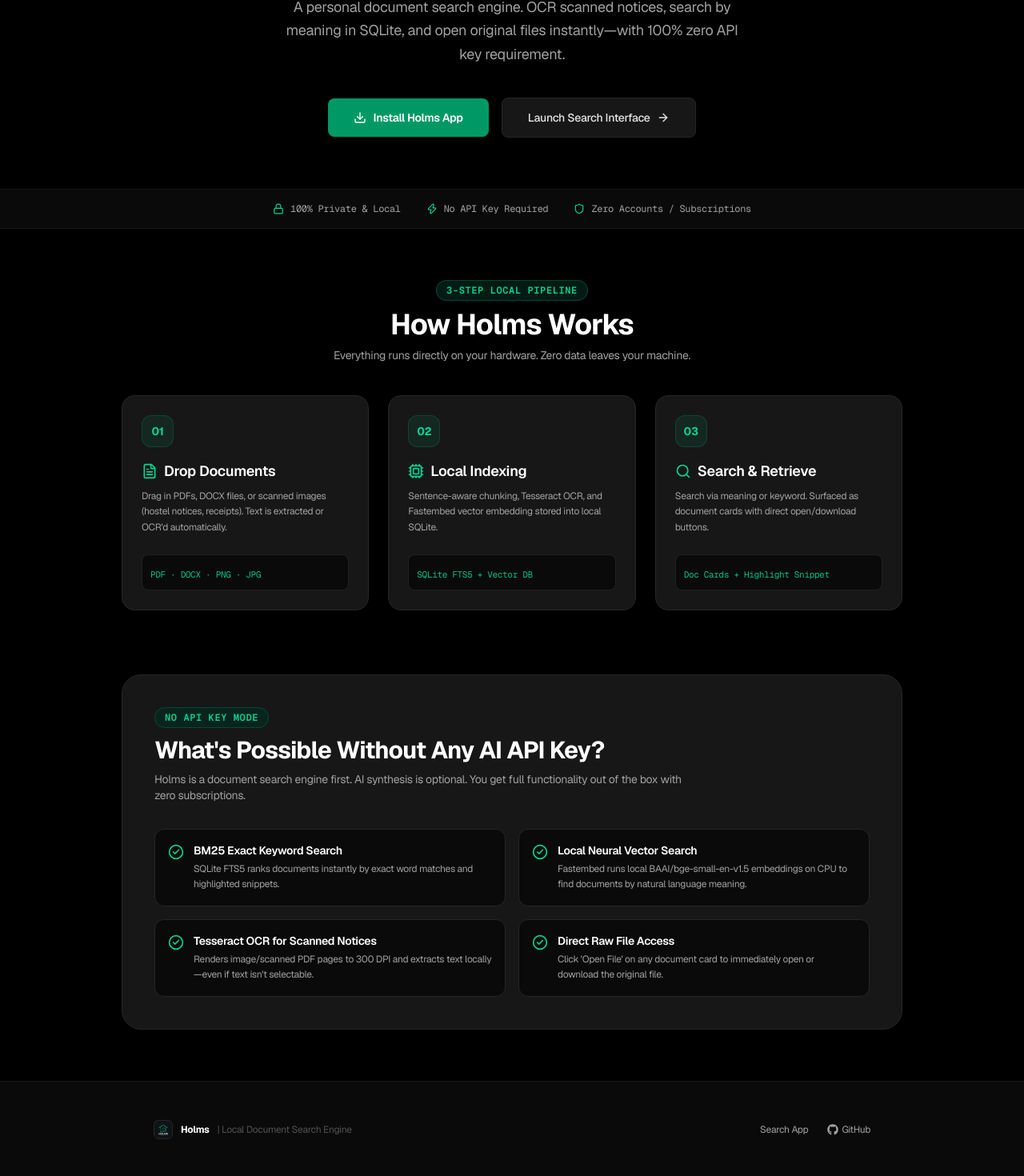
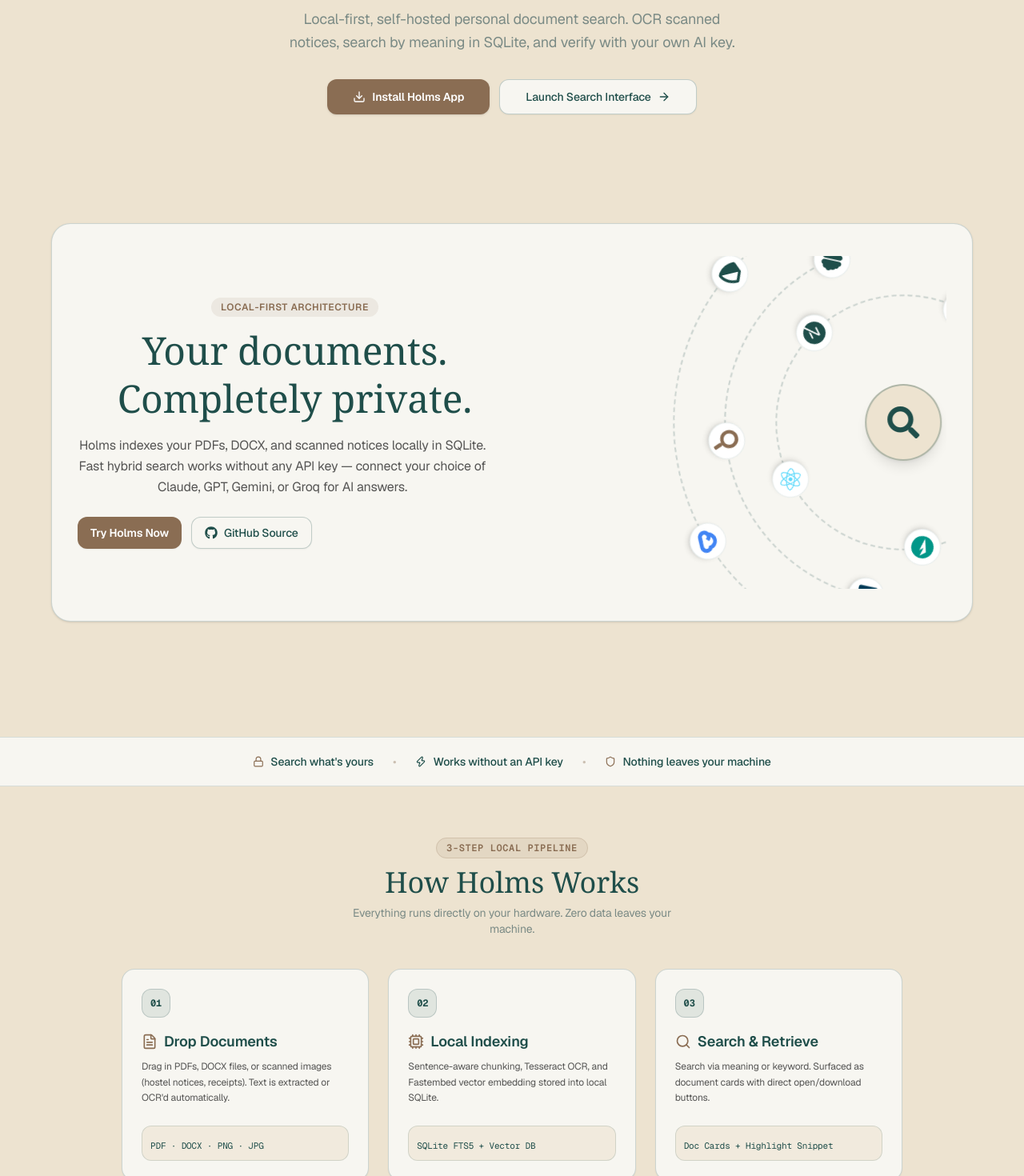
Before and after one commit to Ameya79/Holms, a Next.js app in the folder frontend/: page / in a window 1280 px wide. Shown: the part 392-1862 px from the top of the page at 80% size. Built offline with nearby package versions, Linux system fonts and the light colour scheme.

Commit message:
Restore warm sandish beach theme, update to user-provided palm tree island logo, keep unified navbar & clean infographics

```diff
--- a/frontend/app/app/page.tsx
+++ b/frontend/app/app/page.tsx
@@ -53,7 +53,7 @@
   const hasSearched = query.length > 0 || documents.length > 0;
 
   return (
-    <div className="flex flex-col h-screen overflow-hidden bg-black text-white font-sans relative select-none">
+    <div className="flex flex-col h-screen overflow-hidden bg-sand text-ink font-sans relative select-none">
       {/* Clean Unified Top Bar */}
       <TopBar
         onOpenSettings={() => setIsSettingsOpen(true)}
@@ -71,7 +71,7 @@
         {hasSearched && (
           <div className="w-full max-w-3xl flex flex-col gap-4 animate-fade-in mb-6">
             {statusMsg && (
-              <p className="text-xs text-neutral-400 font-mono mb-1">{statusMsg}</p>
+              <p className="text-xs text-muted font-mono mb-1">{statusMsg}</p>
             )}
 
             <DocumentGrid documents={documents} query={query} />
--- a/frontend/app/globals.css
+++ b/frontend/app/globals.css
@@ -1,26 +1,26 @@
 @import "tailwindcss";
 
 @theme {
-  --color-page:   #0A0A0A;
-  --color-card:   #121212;
-  --color-border: #222222;
-  --color-accent: #10B981; /* Emerald */
-  --color-ink:    #F5F5F5;
-  --color-muted:  #888888;
-  --color-match:  #064E3B; /* Dark green match background with crisp white text */
+  --color-sand:  #EDE3D0;
+  --color-foam:  #F7F6F1;
+  --color-teal:  #1F4E4A;
+  --color-drift: #8A6D53;
+  --color-ink:   #2C2C2C;
+  --color-muted: #7A8A85;
+  --color-match: #F5D87A;
 
   --font-sans: var(--font-geist-sans), "Geist", -apple-system, BlinkMacSystemFont, "Segoe UI", Roboto, sans-serif;
   --font-mono: var(--font-geist-mono), "Geist Mono", monospace;
 }
 
 html, body {
-  background-color: var(--color-page);
+  background-color: var(--color-sand);
   color: var(--color-ink);
   font-family: var(--font-sans);
-  letter-spacing: -0.02em;
+  letter-spacing: -0.01em;
 }
 
-/* Custom scrollbars */
+/* Custom scrollbar for sand theme */
 ::-webkit-scrollbar {
   width: 6px;
   height: 6px;
@@ -29,9 +29,9 @@
   background: transparent;
 }
 ::-webkit-scrollbar-thumb {
-  background: rgba(255, 255, 255, 0.15);
+  background: rgba(31, 78, 74, 0.25);
   border-radius: 999px;
 }
 ::-webkit-scrollbar-thumb:hover {
-  background: rgba(255, 255, 255, 0.3);
+  background: rgba(31, 78, 74, 0.45);
 }
--- a/frontend/app/page.tsx
+++ b/frontend/app/page.tsx
@@ -3,6 +3,7 @@
 import Link from "next/link";
 import { useEffect, useState } from "react";
 import Logo from "@/components/Logo";
+import FeatureSection from "@/components/ui/stack-feature-section";
 import Infographics from "@/components/Infographics";
 import { Button } from "@/components/ui/button";
 import { FaGithub } from "react-icons/fa";
@@ -31,12 +32,12 @@
   };
 
   return (
-    <main className="min-h-screen flex flex-col bg-black text-white font-sans selection:bg-emerald-500 selection:text-black">
-      {/* Navbar */}
-      <header className="max-w-6xl mx-auto w-full px-6 py-6 flex items-center justify-between z-20 border-b border-neutral-900">
+    <main className="min-h-screen flex flex-col bg-sand text-ink font-sans selection:bg-match selection:text-ink">
+      {/* Navigation Header */}
+      <header className="max-w-6xl mx-auto w-full px-6 py-6 flex items-center justify-between z-20 border-b border-teal/15">
         <div className="flex items-center gap-3">
-          <Logo size={32} />
-          <span className="font-sans text-xl font-bold tracking-tight text-white">
+          <Logo size={36} />
+          <span className="font-serif text-2xl text-teal tracking-wide font-normal">
             Holms
           </span>
         </div>
@@ -50,7 +51,7 @@
               <FaGithub className="mr-1.5 h-3.5 w-3.5" /> Source
             </a>
           </Button>
-          <Button variant="default" size="sm" asChild>
+          <Button variant="secondary" size="sm" asChild>
             <Link href="/app">
               Open App <ArrowRight className="ml-1.5 h-3.5 w-3.5" />
             </Link>
@@ -58,76 +59,84 @@
         </div>
       </header>
 
-      {/* Clean Hero */}
-      <section className="pt-20 pb-16 flex flex-col items-center justify-center text-center px-6 max-w-4xl mx-auto">
-        <div className="inline-flex items-center gap-2 px-3 py-1 rounded-full bg-neutral-900 border border-neutral-800 text-neutral-300 text-xs font-mono mb-6">
-          <span className="w-2 h-2 rounded-full bg-emerald-500 animate-pulse"></span>
-          Local-First · Self-Hosted · Single-Tenant
+      {/* Hero Section */}
+      <section className="relative pt-12 pb-12 flex flex-col items-center justify-center text-center px-6 overflow-hidden">
+        {/* Palm Island Logo Badge */}
+        <div className="mb-6 relative">
+          <Logo size={72} className="shadow-sm border border-teal/20 p-1 bg-foam rounded-2xl" />
         </div>
 
-        <h1 className="font-sans text-5xl sm:text-7xl font-bold tracking-tight text-white mb-6 leading-[1.05]">
+        <h1 className="font-serif text-5xl sm:text-7xl text-teal tracking-wide mb-4 max-w-3xl leading-[1.08]">
           Your documents. <br />
-          <span className="text-emerald-400">On your own machine.</span>
+          <span className="italic font-light">Your island.</span>
         </h1>
 
-        <p className="text-neutral-400 text-base sm:text-lg max-w-xl mb-10 leading-relaxed font-sans">
-          A personal document search engine. OCR scanned notices, search by meaning in SQLite, and open original files instantly—with 100% zero API key requirement.
+        <p className="text-muted text-base sm:text-lg max-w-xl mb-8 leading-relaxed">
+          Local-first, self-hosted personal document search. OCR scanned notices, search by meaning in SQLite, and verify with your own AI key.
         </p>
 
-        <div className="flex flex-col sm:flex-row items-center gap-4">
-          <Button size="lg" variant="default" onClick={handleInstall} className="px-8 py-6 text-sm font-semibold">
+        <div className="flex flex-col sm:flex-row items-center gap-3 z-20 mb-10">
+          <Button size="lg" variant="secondary" onClick={handleInstall} className="shadow-sm text-sm px-8 py-5">
             <Download className="mr-2 h-4 w-4" />
             Install Holms App
           </Button>
-          <Button size="lg" variant="outline" asChild className="px-8 py-6 text-sm">
+          <Button size="lg" variant="outline" asChild className="text-sm px-8 py-5">
             <Link href="/app">
               Launch Search Interface <ArrowRight className="ml-2 h-4 w-4" />
             </Link>
           </Button>
         </div>
+
+        {/* Feature Component (Orbit Tech Stack Feature Section in Hero) */}
+        <div className="w-full max-w-6xl">
+          <FeatureSection />
+        </div>
       </section>
 
-      {/* Feature Strip */}
-      <div className="border-y border-neutral-900 bg-neutral-950 py-4 px-6">
-        <div className="max-w-4xl mx-auto flex flex-wrap items-center justify-center gap-8 text-neutral-400 text-xs font-mono">
+      {/* Value Strip */}
+      <div className="bg-foam border-y border-teal/15 py-5 px-6">
+        <div className="max-w-4xl mx-auto flex flex-wrap items-center justify-center gap-6 text-teal font-medium text-xs sm:text-sm text-center">
           <span className="flex items-center gap-2">
-            <Lock className="h-3.5 w-3.5 text-emerald-400" />
-            100% Private & Local
+            <Lock className="h-3.5 w-3.5 text-drift" />
+            Search what's yours
           </span>
+          <span className="text-drift/40 hidden sm:inline">•</span>
           <span className="flex items-center gap-2">
-            <Zap className="h-3.5 w-3.5 text-emerald-400" />
-            No API Key Required
+            <Zap className="h-3.5 w-3.5 text-teal" />
+            Works without an API key
           </span>
+          <span className="text-drift/40 hidden sm:inline">•</span>
           <span className="flex items-center gap-2">
-            <Shield className="h-3.5 w-3.5 text-emerald-400" />
-            Zero Accounts / Subscriptions
+            <Shield className="h-3.5 w-3.5 text-drift" />
+            Nothing leaves your machine
           </span>
         </div>
       </div>
 
-      {/* Clean Infographics Component */}
+      {/* Visual Infographics Component */}
       <Infographics />
 
-      {/* Minimal Footer */}
-      <footer className="border-t border-neutral-900 bg-neutral-950 py-12 px-6 text-neutral-400 text-xs font-sans">
-        <div className="max-w-4xl mx-auto flex flex-col sm:flex-row items-center justify-between gap-4">
-          <div className="flex items-center gap-2.5">
-            <Logo size={24} />
-            <span className="font-bold text-white">Holms</span>
-            <span className="text-neutral-600">| Local Document Search Engine</span>
+      {/* Sand Section Footer */}
+      <footer className="bg-[#D9CDB5] border-t border-teal/20 py-12 px-6 text-teal">
+        <div className="max-w-xl mx-auto text-center">
+          <div className="flex justify-center mb-3">
+            <Logo size={40} />
           </div>
-
-          <div className="flex items-center gap-6">
-            <Link href="/app" className="hover:text-white transition-colors">
-              Search App
+          <h3 className="font-serif text-2xl text-teal mb-2">Holms</h3>
+          <p className="text-xs leading-relaxed text-ink/90 mb-6">
+            A single-tenant local document search engine. Indexes PDFs, DOCX files, and scanned images locally into SQLite index using fastembed and FTS5 BM25 search.
+          </p>
+          <div className="flex items-center justify-center gap-6 text-xs font-semibold">
+            <Link href="/app" className="text-teal hover:text-drift underline underline-offset-4">
+              Open Search App
             </Link>
             <a
               href="https://github.com/Ameya79/Holms.git"
               target="_blank"
               rel="noopener noreferrer"
-              className="hover:text-white transition-colors flex items-center gap-1"
+              className="text-teal hover:text-drift underline underline-offset-4 flex items-center gap-1.5"
             >
-              <FaGithub className="h-3.5 w-3.5" /> GitHub
+              <FaGithub className="h-3.5 w-3.5" /> GitHub Repository
             </a>
           </div>
         </div>
--- a/frontend/components/Infographics.tsx
+++ b/frontend/components/Infographics.tsx
@@ -1,20 +1,20 @@
 "use client";
 
-import { FileText, Cpu, Search, CheckCircle2, ShieldCheck, Zap, Lock, Database } from "lucide-react";
+import { FileText, Cpu, Search, CheckCircle2 } from "lucide-react";
 
 export default function Infographics() {
   return (
-    <div className="w-full max-w-5xl mx-auto space-y-20 my-16 px-6">
+    <div className="w-full max-w-5xl mx-auto space-y-16 my-16 px-6">
       {/* Infographic 1: How it Works (3-Step Pipeline) */}
       <div>
         <div className="text-center mb-10">
-          <span className="text-xs font-mono font-semibold uppercase tracking-wider text-emerald-400 bg-emerald-950/60 border border-emerald-800/60 px-3 py-1 rounded-full">
+          <span className="text-xs font-mono font-semibold uppercase tracking-wider text-drift bg-drift/10 border border-drift/20 px-3 py-1 rounded-full">
             3-Step Local Pipeline
           </span>
-          <h2 className="text-2xl sm:text-4xl font-bold tracking-tight text-white mt-3">
+          <h2 className="text-3xl sm:text-4xl font-serif text-teal mt-3 mb-2">
             How Holms Works
           </h2>
-          <p className="text-neutral-400 text-sm max-w-md mx-auto mt-2">
+          <p className="text-muted text-sm max-w-md mx-auto">
             Everything runs directly on your hardware. Zero data leaves your machine.
           </p>
         </div>
@@ -22,58 +22,58 @@
         {/* 3 Step Flow Diagram */}
         <div className="grid grid-cols-1 md:grid-cols-3 gap-6 relative">
           {/* Step 1 */}
-          <div className="bg-neutral-900 border border-neutral-800 rounded-2xl p-6 relative flex flex-col justify-between">
+          <div className="bg-foam border border-teal/20 rounded-2xl p-6 relative flex flex-col justify-between shadow-xs">
             <div>
-              <div className="w-10 h-10 rounded-xl bg-emerald-500/10 border border-emerald-500/20 text-emerald-400 flex items-center justify-center font-bold mb-4 text-sm">
+              <div className="w-9 h-9 rounded-xl bg-teal/10 border border-teal/20 text-teal flex items-center justify-center font-bold mb-4 text-xs font-mono">
                 01
               </div>
-              <h3 className="text-lg font-semibold text-white mb-2 flex items-center gap-2">
-                <FileText className="h-5 w-5 text-emerald-400" />
+              <h3 className="text-lg font-semibold text-teal mb-2 flex items-center gap-2">
+                <FileText className="h-5 w-5 text-drift" />
                 Drop Documents
               </h3>
-              <p className="text-neutral-400 text-xs leading-relaxed">
+              <p className="text-ink/80 text-xs leading-relaxed">
                 Drag in PDFs, DOCX files, or scanned images (hostel notices, receipts). Text is extracted or OCR'd automatically.
               </p>
             </div>
-            <div className="mt-6 pt-4 border-t border-neutral-800 font-mono text-[11px] text-emerald-400/90 bg-neutral-950 p-2.5 rounded-lg border border-neutral-800/80">
+            <div className="mt-6 pt-4 border-t border-teal/15 font-mono text-[11px] text-teal bg-sand/60 p-2.5 rounded-xl border border-teal/10">
               PDF · DOCX · PNG · JPG
             </div>
           </div>
 
           {/* Step 2 */}
-          <div className="bg-neutral-900 border border-neutral-800 rounded-2xl p-6 relative flex flex-col justify-between">
+          <div className="bg-foam border border-teal/20 rounded-2xl p-6 relative flex flex-col justify-between shadow-xs">
             <div>
-              <div className="w-10 h-10 rounded-xl bg-emerald-500/10 border border-emerald-500/20 text-emerald-400 flex items-center justify-center font-bold mb-4 text-sm">
+              <div className="w-9 h-9 rounded-xl bg-teal/10 border border-teal/20 text-teal flex items-center justify-center font-bold mb-4 text-xs font-mono">
                 02
               </div>
-              <h3 className="text-lg font-semibold text-white mb-2 flex items-center gap-2">
-                <Cpu className="h-5 w-5 text-emerald-400" />
+              <h3 className="text-lg font-semibold text-teal mb-2 flex items-center gap-2">
+                <Cpu className="h-5 w-5 text-drift" />
                 Local Indexing
               </h3>
-              <p className="text-neutral-400 text-xs leading-relaxed">
+              <p className="text-ink/80 text-xs leading-relaxed">
                 Sentence-aware chunking, Tesseract OCR, and Fastembed vector embedding stored into local SQLite.
               </p>
             </div>
-            <div className="mt-6 pt-4 border-t border-neutral-800 font-mono text-[11px] text-emerald-400/90 bg-neutral-950 p-2.5 rounded-lg border border-neutral-800/80">
+            <div className="mt-6 pt-4 border-t border-teal/15 font-mono text-[11px] text-teal bg-sand/60 p-2.5 rounded-xl border border-teal/10">
               SQLite FTS5 + Vector DB
             </div>
           </div>
 
           {/* Step 3 */}
-          <div className="bg-neutral-900 border border-neutral-800 rounded-2xl p-6 relative flex flex-col justify-between">
+          <div className="bg-foam border border-teal/20 rounded-2xl p-6 relative flex flex-col justify-between shadow-xs">
             <div>
-              <div className="w-10 h-10 rounded-xl bg-emerald-500/10 border border-emerald-500/20 text-emerald-400 flex items-center justify-center font-bold mb-4 text-sm">
+              <div className="w-9 h-9 rounded-xl bg-teal/10 border border-teal/20 text-teal flex items-center justify-center font-bold mb-4 text-xs font-mono">
                 03
               </div>
-              <h3 className="text-lg font-semibold text-white mb-2 flex items-center gap-2">
-                <Search className="h-5 w-5 text-emerald-400" />
+              <h3 className="text-lg font-semibold text-teal mb-2 flex items-center gap-2">
+                <Search className="h-5 w-5 text-drift" />
                 Search & Retrieve
               </h3>
-              <p className="text-neutral-400 text-xs leading-relaxed">
+              <p className="text-ink/80 text-xs leading-relaxed">
                 Search via meaning or keyword. Surfaced as document cards with direct open/download buttons.
               </p>
             </div>
-            <div className="mt-6 pt-4 border-t border-neutral-800 font-mono text-[11px] text-emerald-400/90 bg-neutral-950 p-2.5 rounded-lg border border-neutral-800/80">
+            <div className="mt-6 pt-4 border-t border-teal/15 font-mono text-[11px] text-teal bg-sand/60 p-2.5 rounded-xl border border-teal/10">
               Doc Cards + Highlight Snippet
             </div>
           </div>
@@ -81,56 +81,56 @@
       </div>
 
       {/* Infographic 2: What's Possible Without AI (100% Free & Keyless) */}
-      <div className="bg-neutral-900 border border-neutral-800 rounded-3xl p-8 sm:p-10">
+      <div className="bg-foam border border-teal/25 rounded-3xl p-8 sm:p-10 shadow-xs">
         <div className="max-w-2xl mb-8">
-          <span className="text-xs font-mono font-semibold uppercase tracking-wider text-emerald-400 bg-emerald-950/60 border border-emerald-800/60 px-3 py-1 rounded-full">
+          <span className="text-xs font-mono font-semibold uppercase tracking-wider text-drift bg-drift/10 border border-drift/20 px-3 py-1 rounded-full">
             No API Key Mode
           </span>
-          <h2 className="text-2xl sm:text-3xl font-bold tracking-tight text-white mt-3">
+          <h2 className="text-2xl sm:text-3xl font-serif text-teal mt-3">
             What's Possible Without Any AI API Key?
           </h2>
-          <p className="text-neutral-400 text-sm mt-2">
+          <p className="text-muted text-sm mt-2">
             Holms is a document search engine first. AI synthesis is optional. You get full functionality out of the box with zero subscriptions.
           </p>
         </div>
 
         <div className="grid grid-cols-1 sm:grid-cols-2 gap-4">
-          <div className="bg-neutral-950 border border-neutral-800 rounded-xl p-4 flex items-start gap-3">
-            <CheckCircle2 className="h-5 w-5 text-emerald-400 shrink-0 mt-0.5" />
+          <div className="bg-sand/60 border border-teal/15 rounded-2xl p-4 flex items-start gap-3">
+            <CheckCircle2 className="h-5 w-5 text-teal shrink-0 mt-0.5" />
             <div>
-              <h4 className="text-sm font-semibold text-white mb-1">BM25 Exact Keyword Search</h4>
-              <p className="text-neutral-400 text-xs leading-relaxed">
+              <h4 className="text-sm font-semibold text-teal mb-1">BM25 Exact Keyword Search</h4>
+              <p className="text-ink/80 text-xs leading-relaxed">
                 SQLite FTS5 ranks documents instantly by exact word matches and highlighted snippets.
               </p>
             </div>
           </div>
 
-          <div className="bg-neutral-950 border border-neutral-800 rounded-xl p-4 flex items-start gap-3">
-            <CheckCircle2 className="h-5 w-5 text-emerald-400 shrink-0 mt-0.5" />
+          <div className="bg-sand/60 border border-teal/15 rounded-2xl p-4 flex items-start gap-3">
+            <CheckCircle2 className="h-5 w-5 text-teal shrink-0 mt-0.5" />
             <div>
-              <h4 className="text-sm font-semibold text-white mb-1">Local Neural Vector Search</h4>
-              <p className="text-neutral-400 text-xs leading-relaxed">
+              <h4 className="text-sm font-semibold text-teal mb-1">Local Neural Vector Search</h4>
+              <p className="text-ink/80 text-xs leading-relaxed">
                 Fastembed runs local BAAI/bge-small-en-v1.5 embeddings on CPU to find documents by natural language meaning.
               </p>
             </div>
           </div>
 
-          <div className="bg-neutral-950 border border-neutral-800 rounded-xl p-4 flex items-start gap-3">
-            <CheckCircle2 className="h-5 w-5 text-emerald-400 shrink-0 mt-0.5" />
+          <div className="bg-sand/60 border border-teal/15 rounded-2xl p-4 flex items-start gap-3">
+            <CheckCircle2 className="h-5 w-5 text-teal shrink-0 mt-0.5" />
             <div>
-              <h4 className="text-sm font-semibold text-white mb-1">Tesseract OCR for Scanned Notices</h4>
-              <p className="text-neutral-400 text-xs leading-relaxed">
+              <h4 className="text-sm font-semibold text-teal mb-1">Tesseract OCR for Scanned Notices</h4>
+              <p className="text-ink/80 text-xs leading-relaxed">
                 Renders image/scanned PDF pages to 300 DPI and extracts text locally—even if text isn't selectable.
               </p>
             </div>
           </div>
 
-          <div className="bg-neutral-950 border border-neutral-800 rounded-xl p-4 flex items-start gap-3">
-            <CheckCircle2 className="h-5 w-5 text-emerald-400 shrink-0 mt-0.5" />
+          <div className="bg-sand/60 border border-teal/15 rounded-2xl p-4 flex items-start gap-3">
+            <CheckCircle2 className="h-5 w-5 text-teal shrink-0 mt-0.5" />
             <div>
-              <h4 className="text-sm font-semibold text-white mb-1">Direct Raw File Access</h4>
-              <p className="text-neutral-400 text-xs leading-relaxed">
-                Click 'Open File' on any document card to immediately open or download the original file.
+              <h4 className="text-sm font-semibold text-teal mb-1">Direct Raw File Access</h4>
+              <p className="text-ink/80 text-xs leading-relaxed">
+                Click 'Open Document' on any document card to immediately open or download the original file.
               </p>
             </div>
           </div>
--- a/frontend/components/Logo.tsx
+++ b/frontend/components/Logo.tsx
@@ -1,14 +1,15 @@
 "use client";
 import Image from "next/image";
 
-export default function Logo({ size = 28, className = "" }: { size?: number; className?: string }) {
+export default function Logo({ size = 32, className = "" }: { size?: number; className?: string }) {
   return (
     <Image
       src="/logo.png"
-      alt="Holms Logo"
+      alt="Holms Palm Island Logo"
       width={size}
       height={size}
-      className={`rounded-md object-cover border border-neutral-800 shrink-0 ${className}`}
+      priority
+      className={`rounded-lg object-contain shrink-0 ${className}`}
     />
   );
 }
--- a/frontend/components/ui/button.tsx
+++ b/frontend/components/ui/button.tsx
@@ -5,21 +5,21 @@
 import { cn } from "@/lib/utils"
 
 const buttonVariants = cva(
-  "inline-flex items-center justify-center whitespace-nowrap rounded-lg text-sm font-medium ring-offset-background transition-colors focus-visible:outline-none focus-visible:ring-2 focus-visible:ring-ring focus-visible:ring-offset-2 disabled:pointer-events-none disabled:opacity-50 cursor-pointer",
+  "inline-flex items-center justify-center whitespace-nowrap rounded-xl text-sm font-medium ring-offset-background transition-all focus-visible:outline-none focus-visible:ring-2 focus-visible:ring-ring focus-visible:ring-offset-2 disabled:pointer-events-none disabled:opacity-50 cursor-pointer shadow-xs",
   {
     variants: {
       variant: {
-        default: "bg-emerald-600 text-white hover:bg-emerald-500",
-        destructive: "bg-red-600 text-white hover:bg-red-500",
-        outline: "border border-neutral-800 bg-neutral-900 text-neutral-200 hover:bg-neutral-800 hover:text-white",
-        secondary: "bg-white text-black hover:bg-neutral-200 font-semibold",
-        ghost: "hover:bg-neutral-900 text-neutral-300 hover:text-white",
-        link: "text-emerald-400 underline-offset-4 hover:underline",
+        default: "bg-teal text-foam hover:bg-[#153835]",
+        destructive: "bg-red-700 text-white hover:bg-red-800",
+        outline: "border border-teal/25 bg-foam text-teal hover:bg-teal/10",
+        secondary: "bg-drift text-white hover:bg-[#725740] font-semibold",
+        ghost: "hover:bg-teal/10 text-teal",
+        link: "text-teal underline-offset-4 hover:underline",
       },
       size: {
         default: "h-10 px-4 py-2",
-        sm: "h-8 rounded-md px-3 text-xs",
-        lg: "h-11 rounded-lg px-8 text-base",
+        sm: "h-8 rounded-lg px-3 text-xs",
+        lg: "h-11 rounded-xl px-7 text-sm",
         icon: "h-9 w-9",
       },
     },
```
Also changed, not shown: frontend/components/AnswerBox.tsx (+4 -4 lines), frontend/components/DocumentCard.tsx (+12 -12 lines), frontend/components/SearchBox.tsx (+8 -8 lines), frontend/components/SettingsModal.tsx (+15 -15 lines), frontend/components/TopBar.tsx (+8 -8 lines), frontend/components/UploadZone.tsx (+9 -9 lines), frontend/public/logo.png.
